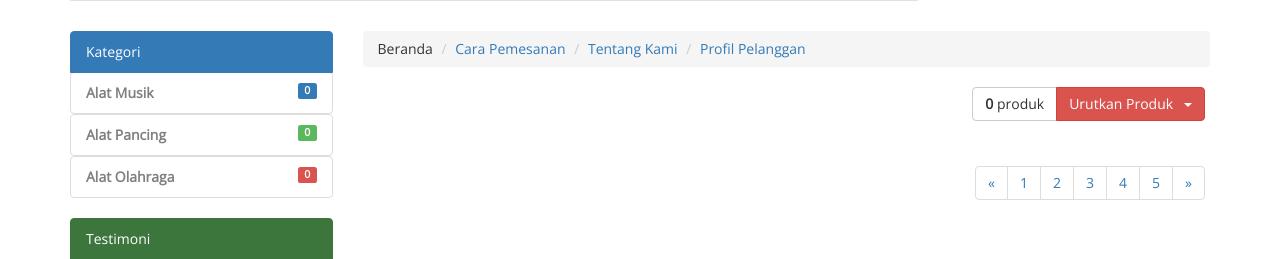
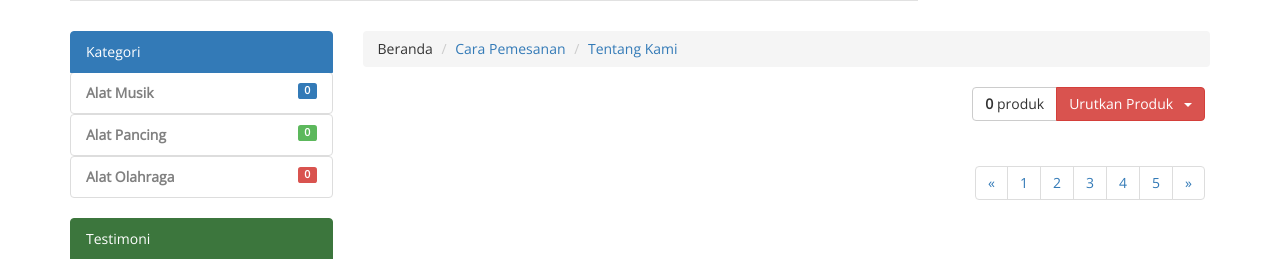
Before and after one commit to SyarifahAini98/albarokahshopci, a CodeIgniter app: page /albarokahshopci/index.php/beranda/index in a window 1280 px wide. Shown: the part 568-827 px from the top of the page. Run offline with CodeIgniter, Linux system fonts and the light colour scheme; data that the repository does not hold is empty; some libraries are stand-ins or nearby versions.

Commit message:
Update beranda.php

```diff
--- a/application/views/beranda.php
+++ b/application/views/beranda.php
@@ -5,7 +5,6 @@
                         <li>Beranda</li>
                         <li><a href="<?= base_url('beranda/cara_pemesanan');?>">Cara Pemesanan</a></li>
                         <li><a href="<?= base_url('beranda/tentang_kami');?>">Tentang Kami</a></li>
-                        <li><a href="<?= base_url('beranda/profil_pelanggan');?>">Profil Pelanggan</a></li>
                     </ol>
                 </div>
                 <!-- /.div -->
```
